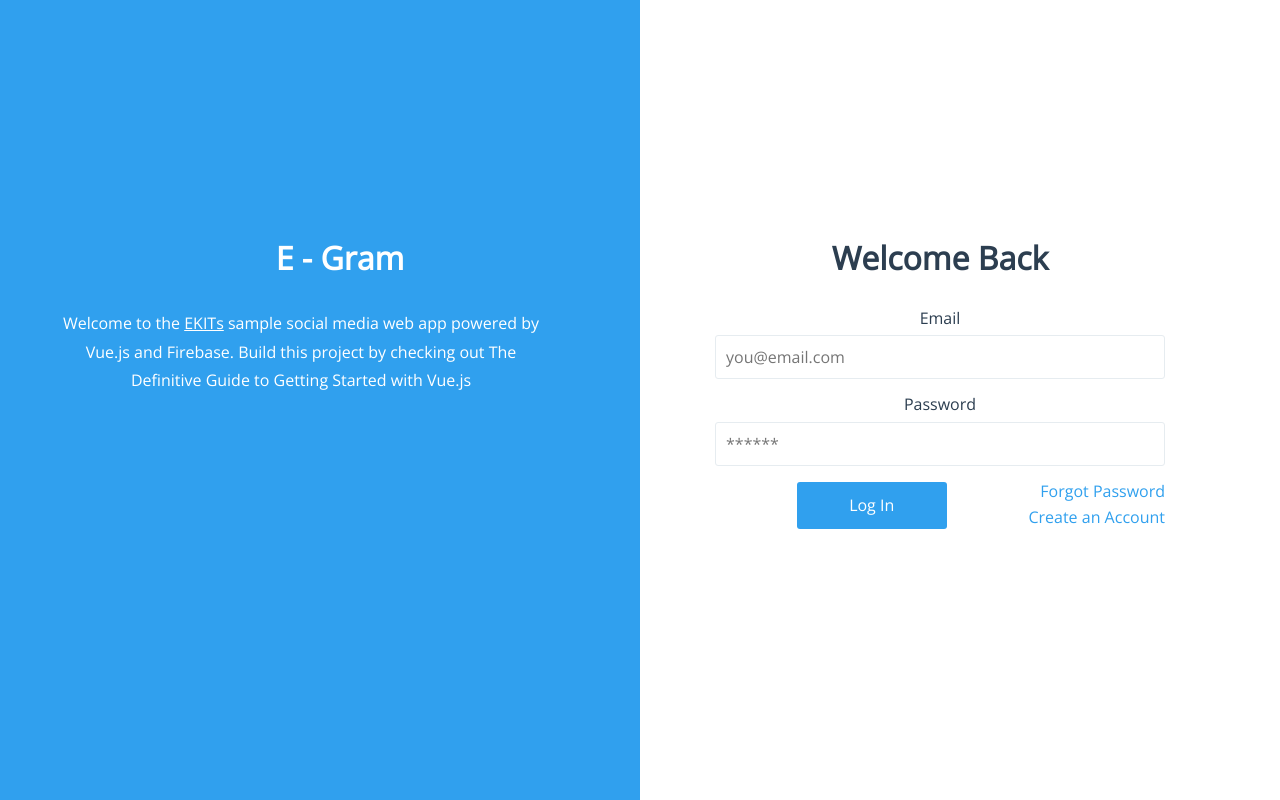
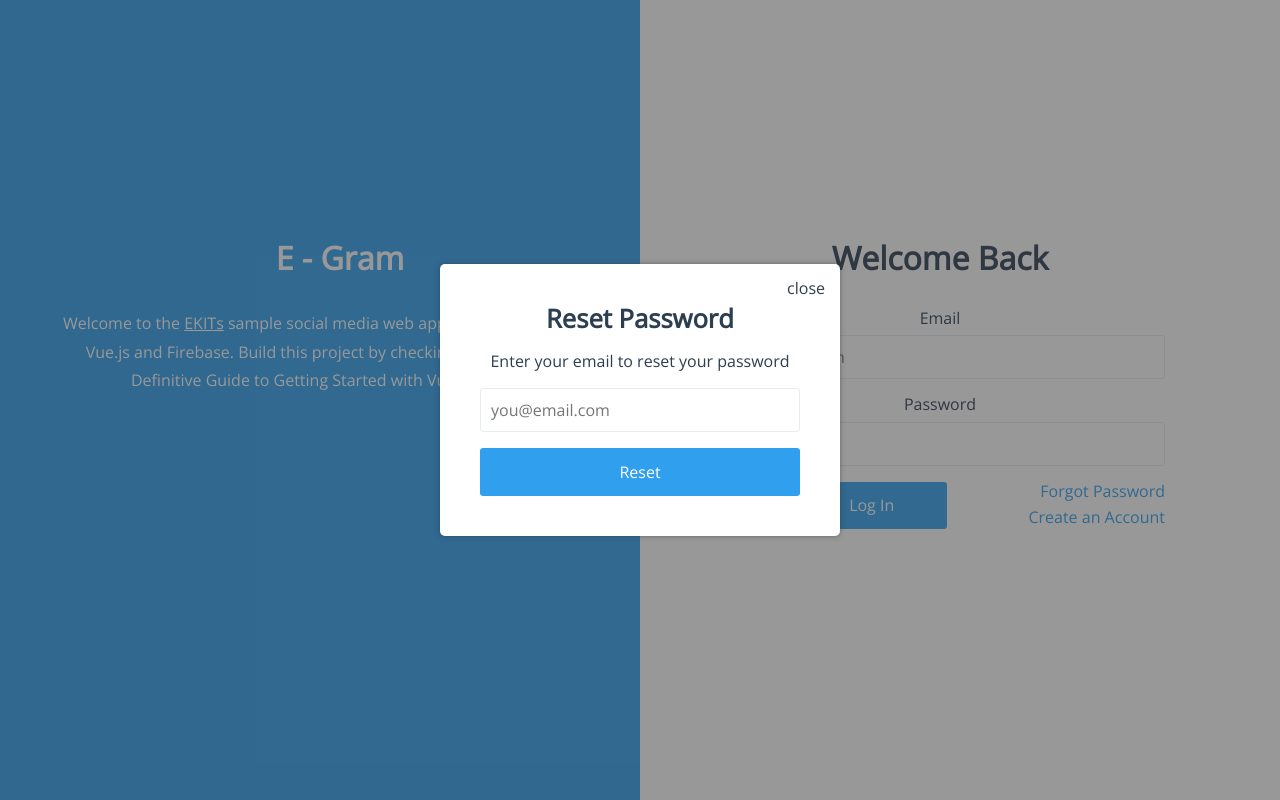
Before and after one commit to dedongh/e-gram, a Vue app: page /login in a window 1280 px wide. Both pictures are taken after a click on the link "Forgot Password". Built offline with nearby package versions, Linux system fonts and the light colour scheme; no server answers.

Commit message:
Password Reset

```diff
--- /dev/null
+++ b/src/components/PasswordReset.vue
@@ -0,0 +1,46 @@
+<template>
+    <div class="modal">
+        <div class="modal-content">
+            <div @click="$emit('close')" class="close">close</div>
+            <h3>Reset Password</h3>
+            <div v-if="!showSuccess">
+                <p>Enter your email to reset your password</p>
+                <form @submit.prevent>
+                    <input v-model.trim="email" type="email" placeholder="you@email.com" />
+                </form>
+                <p v-if="errorMsg !== ''" class="error">{{errorMsg}}</p>
+                <button @click="resetPassword()" class="button">Reset</button>
+            </div>
+            <p v-else>Success! Check your email for a reset link.</p>
+        </div>
+    </div>
+</template>
+
+<script>
+    import {auth} from '../firebase'
+    export default {
+        name: "PasswordReset",
+        data: function () {
+            return {
+                email: '',
+                showSuccess: false,
+                errorMsg: ''
+            }
+        },
+        methods: {
+            async resetPassword() {
+                this.errorMsg = ''
+                try {
+                    await auth.sendPasswordResetEmail(this.email)
+                    this.showSuccess = true
+                }catch (e) {
+                    this.errorMsg = e.message
+                }
+            }
+        }
+    }
+</script>
+
+<style scoped>
+
+</style>
--- a/src/views/Login.vue
+++ b/src/views/Login.vue
@@ -1,5 +1,6 @@
 <template>
     <div id="login">
+        <PasswordReset v-if="showPasswordReset" @close="togglePasswordReset"/>
         <section>
             <div class="col1">
                 <h1>E - Gram</h1>
@@ -19,7 +20,7 @@
                     </div>
                     <button @click="login()" class="button">Log In</button>
                     <div class="extras">
-                        <a>Forgot Password</a>
+                        <a @click="togglePasswordReset()">Forgot Password</a>
                         <a @click="toggleForm">Create an Account</a>
                     </div>
                 </form>
@@ -52,8 +53,10 @@
 </template>
 
 <script>
+    import PasswordReset from "../components/PasswordReset";
     export default {
         name: "Login",
+        components: {PasswordReset},
         data: function () {
             return {
                 loginForm: {
@@ -66,7 +69,8 @@
                     email: '',
                     password: ''
                 },
-                showLoginForm: true
+                showLoginForm: true,
+                showPasswordReset: false,
             }
         },
         methods: {
@@ -86,6 +90,9 @@
             },
             toggleForm() {
                 this.showLoginForm = !this.showLoginForm
+            },
+            togglePasswordReset() {
+                this.showPasswordReset = !this.showPasswordReset
             }
         }
     }
```
